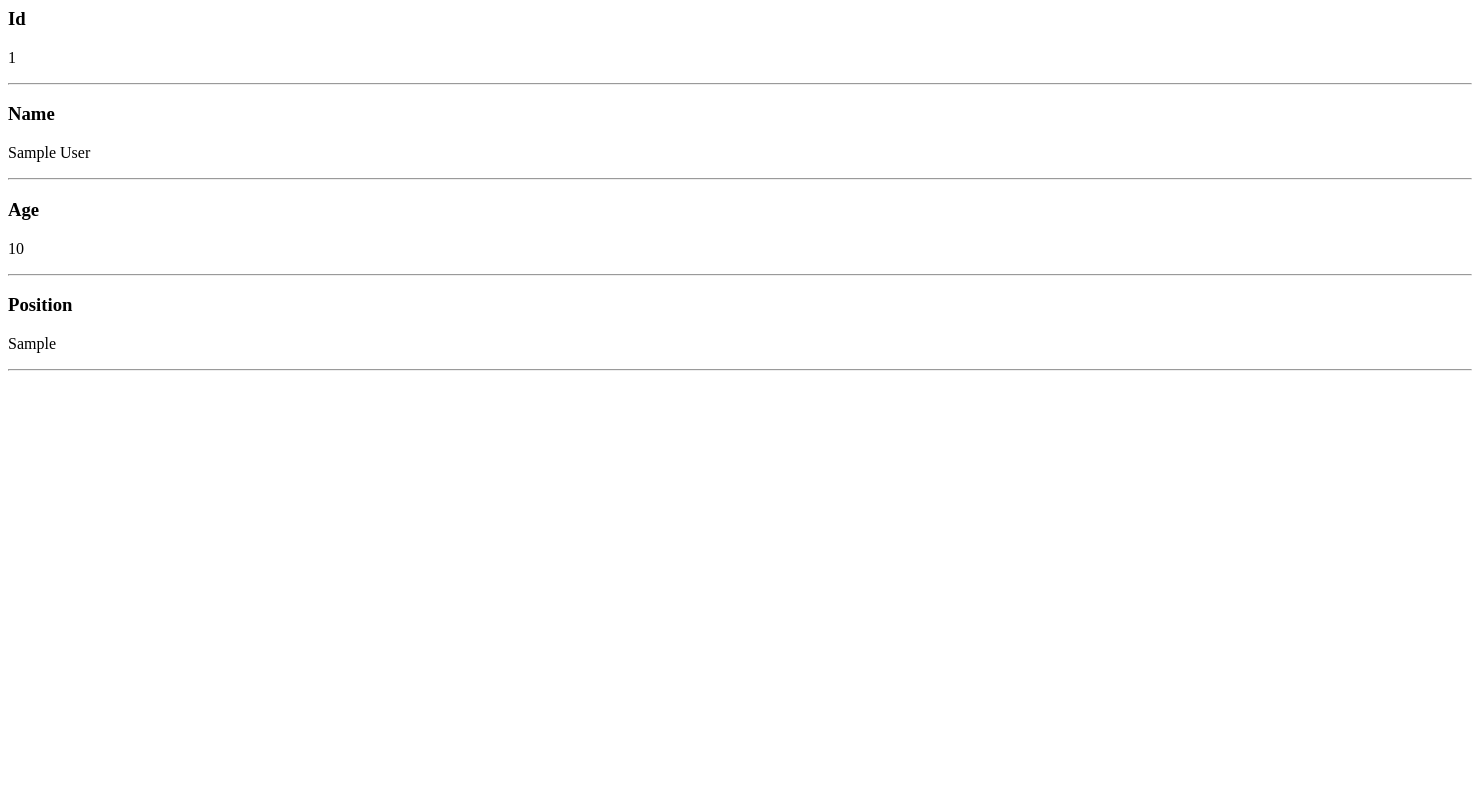
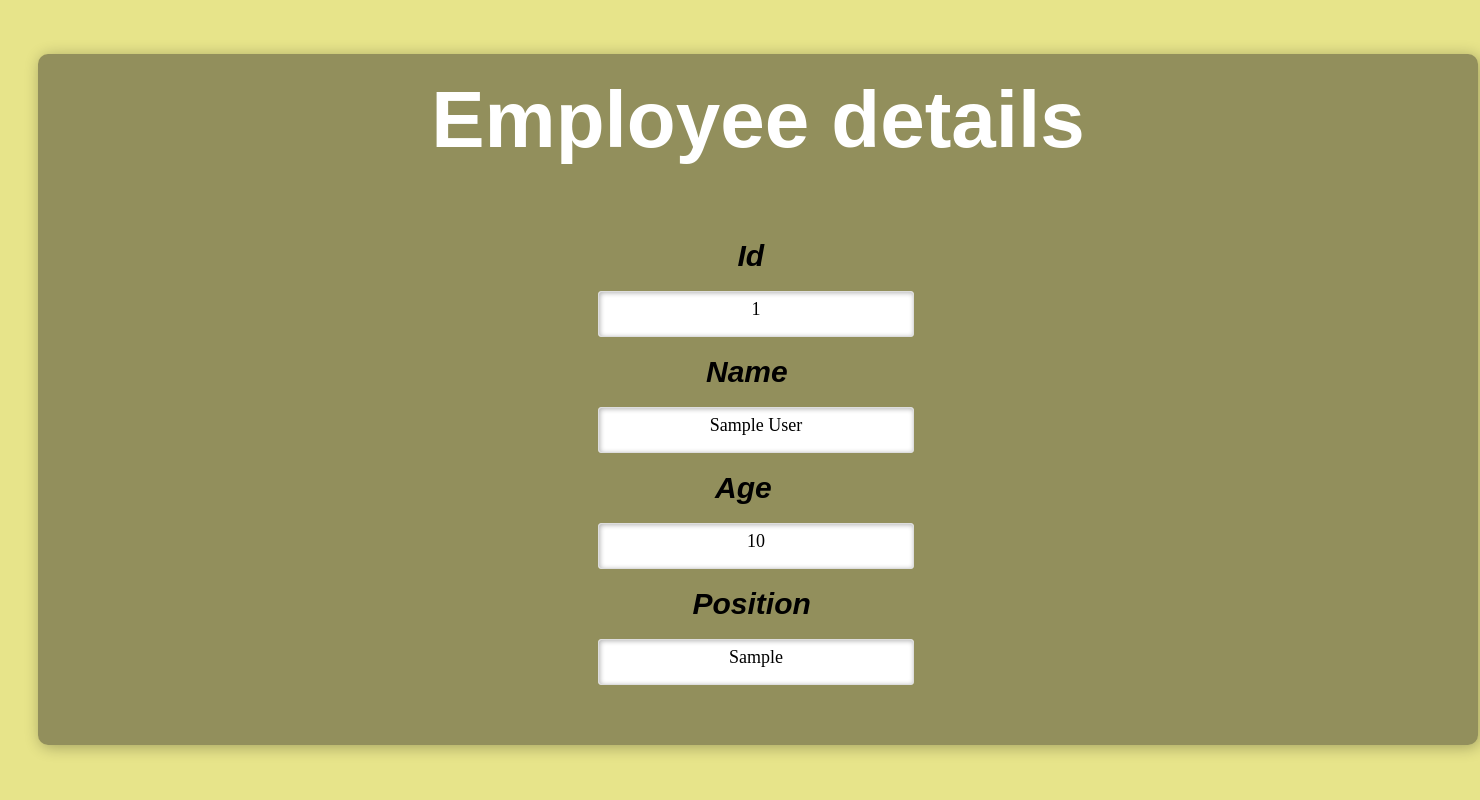
Before and after one commit to Yamini2426/EEE_Project_Assignment_For_Students, a Flask app: page /data/1 in a window 1480 px wide. Run offline with Flask 2, Linux system fonts and the light colour scheme; tables that the repository leaves empty hold one stand-in row (values such as "Sample post").

Commit message:
Add files via upload

```diff
--- a/templates/data.html
+++ b/templates/data.html
@@ -1,8 +1,94 @@
-<h3>Id</h3>
-<p>{{employee.employee_id}}</p><hr>
-<h3>Name</h3>
-<p>{{employee.name}}</p><hr>
-<h3>Age</h3>
-<p>{{employee.age}}</p><hr>
-<h3>Position</h3>
-<p>{{employee.position}}</p><hr>
+<!DOCTYPE html>
+<html>
+<head>
+
+	<title>DataPage</title>
+</head>
+<style >
+	body{
+		background-color: rgb(231, 228, 138);
+    background-size: 280%;
+    background-position: -400px 0px;
+		}
+		div.formname{
+
+      background-color: rgba(33, 31, 31, 0.433);
+  width: 180%;
+  font-size: 18px;
+  border-radius: 10px;
+  border: 1px soid rgba(255, 255, 255, 0.3);
+  box-shadow: 2px 2px 15px rgba(0, 0, 0, 0.3);
+  color: #fff;
+		}
+		div.main{
+			width: 800px;
+			margin-left: 30px;
+		}
+		h1{
+			font-weight: bolder;
+			text-align: center;
+			padding: 20px;
+			font-family: sans-serif;
+			font-size: 80px;
+		}
+		p#style{
+			width: 300px;
+    height: 30px;
+    border: 1px solid #ddd;
+    border-radius: 3px;
+    outline: 0;
+    background-color: #fff;
+    box-shadow: inset 1px 1px 5px rgba(0, 0, 0, 0.3);
+    padding: 7px;
+    color: black;
+	text-align: center;
+
+		}
+		label{
+			font-weight: bold;
+			font-family: sans-serif;
+    font-size: 30px;
+    font-style: italic;
+    color: black;
+
+		}
+		form#formname{
+			margin-left: 560px;
+		}
+</style>
+<body>
+	<div class="main">
+    <div class="formname">
+    	<h1>Employee details</h1>
+	<form name="formname" id="formname">
+
+		&nbsp;&nbsp;&nbsp;&nbsp;&nbsp;&nbsp;&nbsp;&nbsp;&nbsp;&nbsp;&nbsp;
+		&nbsp;&nbsp;&nbsp;&nbsp;&nbsp;&nbsp;&nbsp;&nbsp;&nbsp;&nbsp;&nbsp;
+		&nbsp;&nbsp;&nbsp;&nbsp;&nbsp;&nbsp;
+<label>Id</label>
+<p id="style">{{employee.employee_id}}</p>
+&nbsp;&nbsp;&nbsp;&nbsp;&nbsp;&nbsp;&nbsp;&nbsp;&nbsp;&nbsp;&nbsp;
+		&nbsp;&nbsp;&nbsp;&nbsp;&nbsp;&nbsp;&nbsp;&nbsp;&nbsp;&nbsp;&nbsp;
+
+<label>Name</label>
+<p id="style">{{employee.name}}</p>
+&nbsp;&nbsp;&nbsp;&nbsp;&nbsp;&nbsp;&nbsp;&nbsp;&nbsp;&nbsp;&nbsp;
+		&nbsp;&nbsp;&nbsp;&nbsp;&nbsp;&nbsp;&nbsp;&nbsp;&nbsp;&nbsp;&nbsp;
+		&nbsp;
+
+
+<label>Age</label>
+<p id="style">{{employee.age}}</p>
+&nbsp;&nbsp;&nbsp;&nbsp;&nbsp;&nbsp;&nbsp;&nbsp;&nbsp;&nbsp;&nbsp;
+		&nbsp;&nbsp;&nbsp;&nbsp;&nbsp;&nbsp;&nbsp;&nbsp;
+
+<label>Position</label>
+<p id="style">{{employee.position}}</p>
+
+<br>
+<br>
+    </form >
+</div>
+</div>
+</body>
+</html>
```
